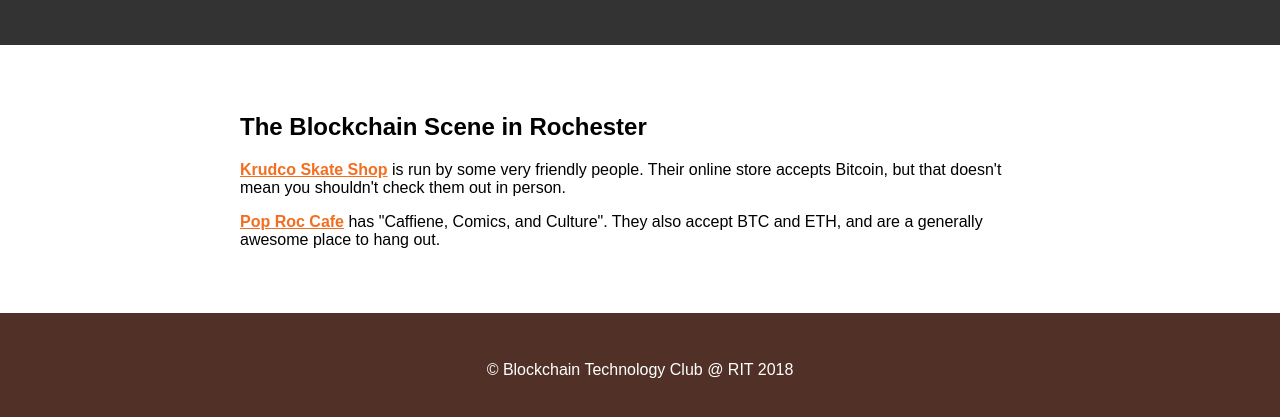
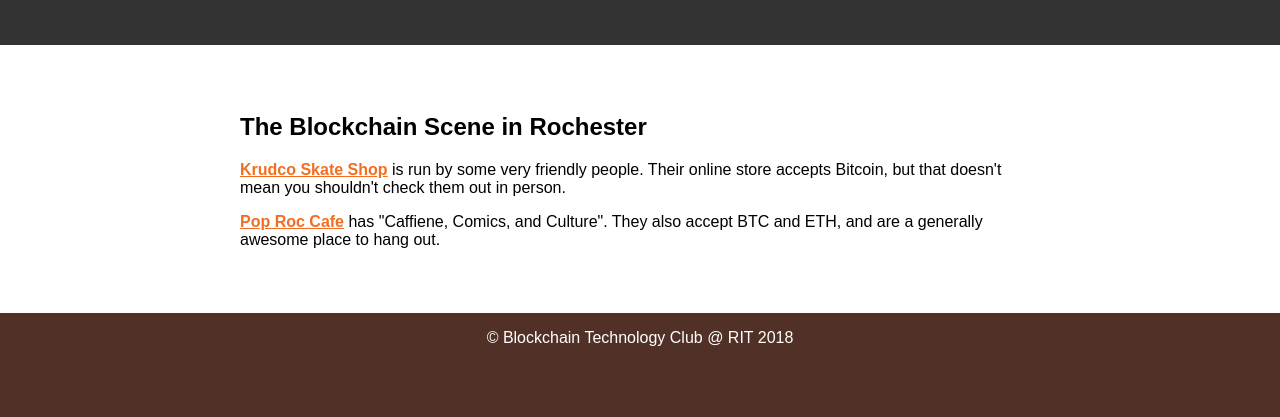
Before and after one commit to btcrit/V1, a plain HTML site: page index.html in a window 1280 px wide. Shown: the part 878-1295 px from the top of the page. After the commit the page ends 1241 px from the top, so only its background shows below. Drawn offline with Linux system fonts and the light colour scheme.

Commit message:
Footer Padding

```diff
--- a/css/master.css
+++ b/css/master.css
@@ -1,5 +1,5 @@
 /*This file was created automatically with the makeMaster.py script.
-Time of creation: 2018-06-16 00:40:00.669849*/
+Time of creation: 2018-06-16 00:45:00.468560*/
 
 /* !!! Begin File calltoaction.css !!! */
 
@@ -59,7 +59,7 @@ Time of creation: 2018-06-16 00:40:00.669849*/
 footer{
     color: white;
     background-color: #513127;
-    padding: 2em;
+    padding: 0em 2em;
     text-align: center;
 }
 
--- a/css/parts/footer.css
+++ b/css/parts/footer.css
@@ -2,6 +2,6 @@
 footer{
     color: white;
     background-color: #513127;
-    padding: 2em;
+    padding: 0em 2em;
     text-align: center;
 }
```
